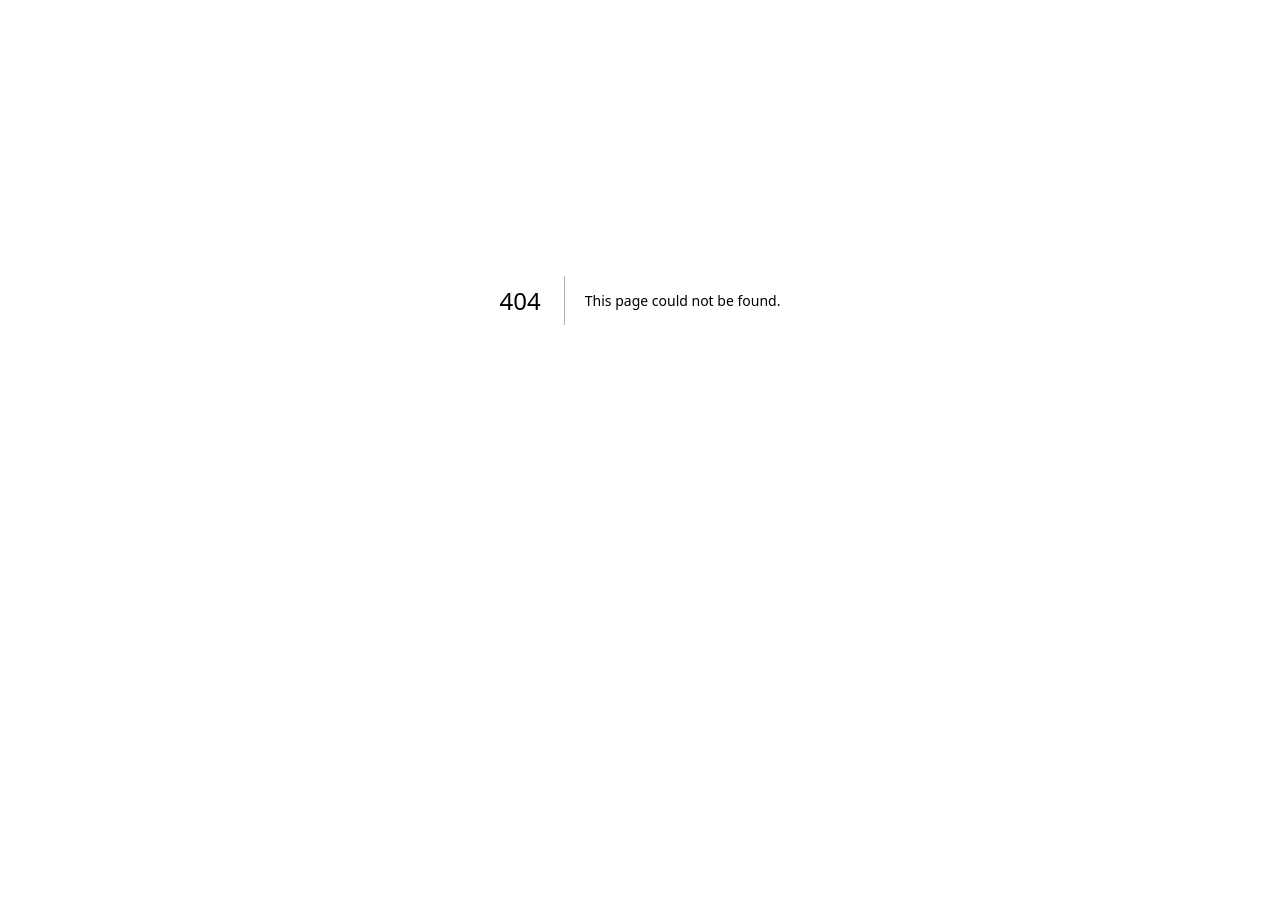
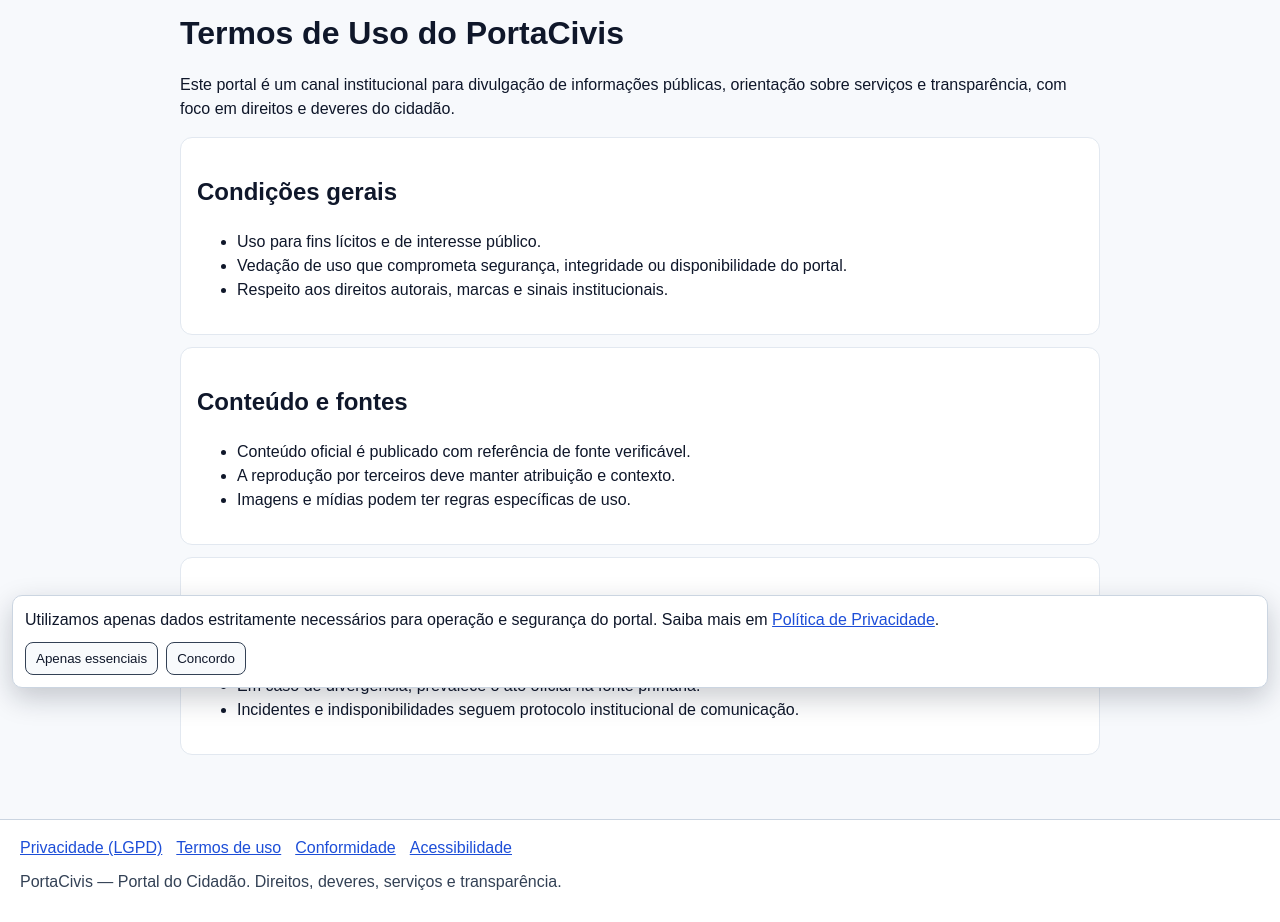
Before and after one commit to leoamerico/portacivis, a Next.js app: page /termos in a window 1280 px wide. Before the commit this address had no page. Shown: the part 100-1022 px from the top of the page. Before the commit the page ends 800 px from the top, so only its background shows below. Built offline with nearby package versions, Linux system fonts and the light colour scheme.

Commit message:
feat(compliance): add LGPD legal pages, consent banner, and governance navigation

```diff
--- /dev/null
+++ b/app/components/ConsentBanner.tsx
@@ -0,0 +1,41 @@
+'use client';
+
+import { useEffect, useState } from 'react';
+import Link from 'next/link';
+
+const storageKey = 'portacivis.consent.v1';
+
+export default function ConsentBanner() {
+  const [visible, setVisible] = useState(false);
+
+  useEffect(() => {
+    const consent = localStorage.getItem(storageKey);
+    setVisible(!consent);
+  }, []);
+
+  function setConsent(value: 'accepted' | 'essential-only') {
+    localStorage.setItem(storageKey, value);
+    setVisible(false);
+  }
+
+  if (!visible) {
+    return null;
+  }
+
+  return (
+    <section className="consent-banner" aria-label="Consentimento de privacidade">
+      <p>
+        Utilizamos apenas dados estritamente necessários para operação e segurança do portal. Saiba
+        mais em <Link href="/privacidade">Política de Privacidade</Link>.
+      </p>
+      <div className="consent-actions">
+        <button type="button" onClick={() => setConsent('essential-only')}>
+          Apenas essenciais
+        </button>
+        <button type="button" onClick={() => setConsent('accepted')}>
+          Concordo
+        </button>
+      </div>
+    </section>
+  );
+}
--- a/app/globals.css
+++ b/app/globals.css
@@ -59,6 +59,63 @@ input:focus-visible {
   border-radius: 12px;
   padding: 16px;
   margin-bottom: 12px;
+}
+
+.quick-links {
+  display: flex;
+  gap: 14px;
+  flex-wrap: wrap;
+}
+
+.consent-banner {
+  position: fixed;
+  left: 12px;
+  right: 12px;
+  bottom: 12px;
+  z-index: 1200;
+  background: #ffffff;
+  border: 1px solid #cbd5e1;
+  border-radius: 10px;
+  padding: 12px;
+  box-shadow: 0 10px 28px rgba(15, 23, 42, 0.22);
+}
+
+.consent-banner p {
+  margin: 0;
+}
+
+.consent-actions {
+  display: flex;
+  gap: 8px;
+  margin-top: 10px;
+}
+
+.consent-actions button {
+  border: 1px solid #334155;
+  background: #f8fafc;
+  color: #0f172a;
+  border-radius: 8px;
+  padding: 8px 10px;
+  cursor: pointer;
+}
+
+.site-footer {
+  border-top: 1px solid #cbd5e1;
+  margin-top: 20px;
+  padding: 16px 20px 28px;
+  background: #ffffff;
+}
+
+.site-footer nav {
+  display: flex;
+  flex-wrap: wrap;
+  gap: 14px;
+  margin-bottom: 10px;
+}
+
+.site-footer p {
+  margin: 0;
+  color: #334155;
 }
 
 .accessibility-panel {
--- a/app/layout.tsx
+++ b/app/layout.tsx
@@ -1,6 +1,8 @@
 import './globals.css';
 import type { Metadata } from 'next';
 import AccessibilityPanel from './components/AccessibilityPanel';
+import ConsentBanner from './components/ConsentBanner';
+import Link from 'next/link';
 
 export const metadata: Metadata = {
   title: 'PortaCivis — Portal do Cidadão',
@@ -15,7 +17,17 @@ export default function RootLayout({ children }: { children: React.ReactNode })
           Pular para o conteúdo principal
         </a>
         <AccessibilityPanel />
+        <ConsentBanner />
         {children}
+        <footer className="site-footer" aria-label="Rodapé institucional">
+          <nav>
+            <Link href="/privacidade">Privacidade (LGPD)</Link>
+            <Link href="/termos">Termos de uso</Link>
+            <Link href="/conformidade">Conformidade</Link>
+            <Link href="/accessibilidade">Acessibilidade</Link>
+          </nav>
+          <p>PortaCivis — Portal do Cidadão. Direitos, deveres, serviços e transparência.</p>
+        </footer>
       </body>
     </html>
   );
--- /dev/null
+++ b/app/termos/page.tsx
@@ -0,0 +1,38 @@
+export default function TermsPage() {
+  return (
+    <main id="conteudo-principal" role="main">
+      <h1>Termos de Uso do PortaCivis</h1>
+      <p>
+        Este portal é um canal institucional para divulgação de informações públicas, orientação sobre
+        serviços e transparência, com foco em direitos e deveres do cidadão.
+      </p>
+
+      <section className="card">
+        <h2>Condições gerais</h2>
+        <ul>
+          <li>Uso para fins lícitos e de interesse público.</li>
+          <li>Vedação de uso que comprometa segurança, integridade ou disponibilidade do portal.</li>
+          <li>Respeito aos direitos autorais, marcas e sinais institucionais.</li>
+        </ul>
+      </section>
+
+      <section className="card">
+        <h2>Conteúdo e fontes</h2>
+        <ul>
+          <li>Conteúdo oficial é publicado com referência de fonte verificável.</li>
+          <li>A reprodução por terceiros deve manter atribuição e contexto.</li>
+          <li>Imagens e mídias podem ter regras específicas de uso.</li>
+        </ul>
+      </section>
+
+      <section className="card">
+        <h2>Responsabilidades</h2>
+        <ul>
+          <li>O portal busca precisão, atualização e linguagem acessível.</li>
+          <li>Em caso de divergência, prevalece o ato oficial na fonte primária.</li>
+          <li>Incidentes e indisponibilidades seguem protocolo institucional de comunicação.</li>
+        </ul>
+      </section>
+    </main>
+  );
+}
```
Also changed, not shown: app/conformidade/page.tsx (added, +31 -0 lines), app/page.tsx (+10 -2 lines), app/privacidade/page.tsx (added, +48 -0 lines).
